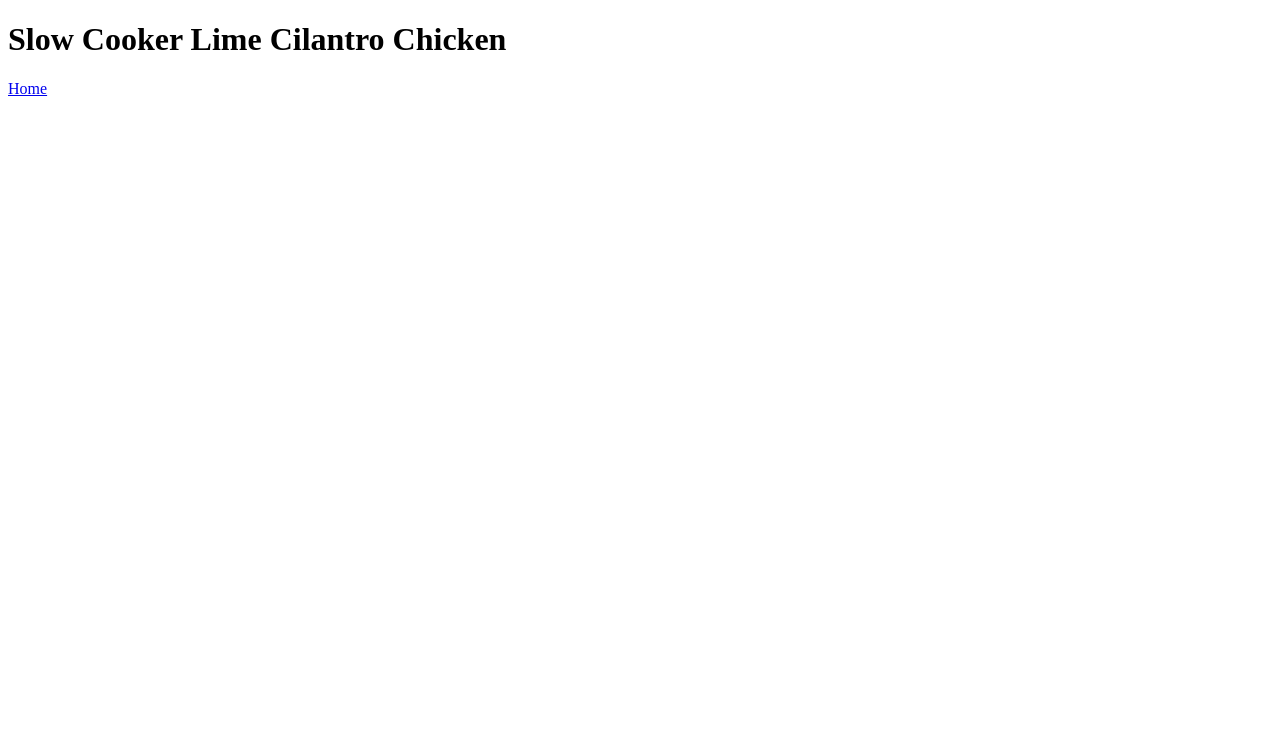
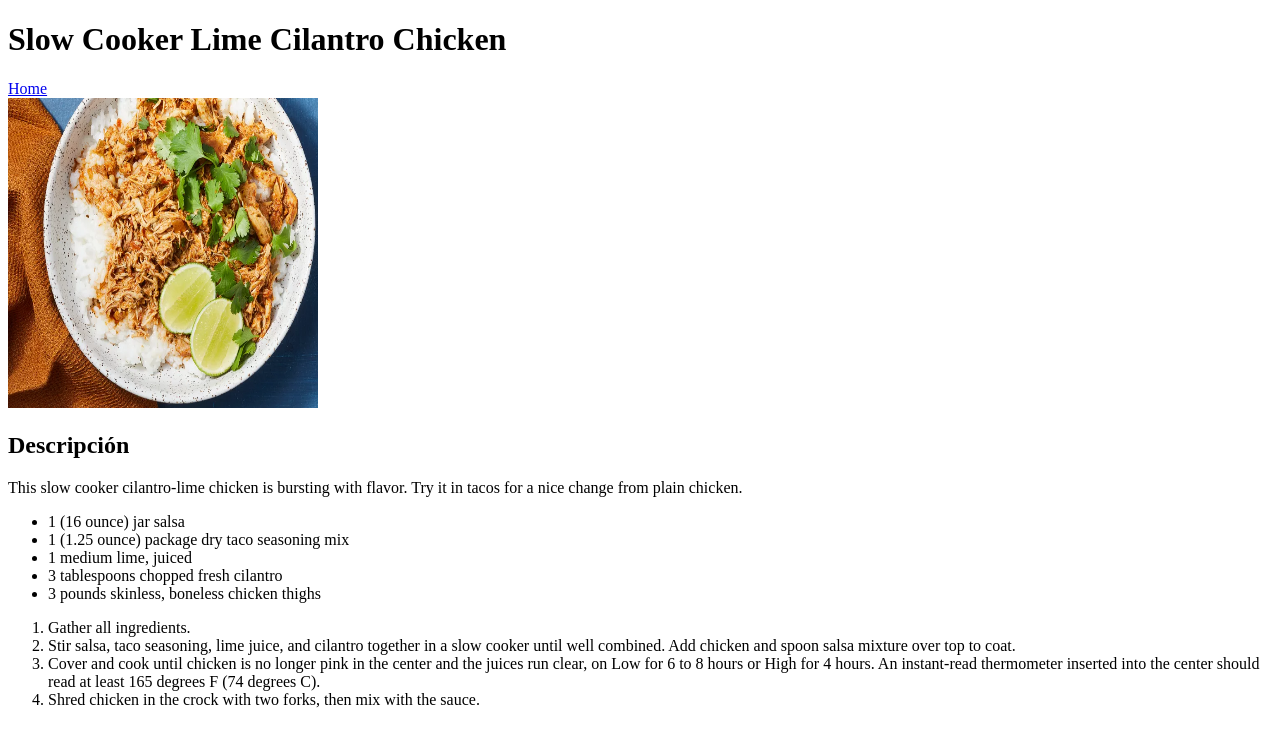
Before and after one commit to waskarEnrique/odin-recipes, a plain HTML site: page recipes/slow-cooker-lime-cilantro-chicken.html in a window 1280 px wide. Drawn offline with Linux system fonts and the light colour scheme.

Commit message:
Se termino la pagina de lime-cilantro-chicken
Se agrego un titulo, una imagen, una descripción, ingredientes y pasos

```diff
--- a/recipes/slow-cooker-lime-cilantro-chicken.html
+++ b/recipes/slow-cooker-lime-cilantro-chicken.html
@@ -1,13 +1,55 @@
 <!DOCTYPE html>
 <html lang="en">
-<head>
-    <meta charset="UTF-8">
-    <meta name="viewport" content="width=device-width, initial-scale=1.0">
+  <head>
+    <meta charset="UTF-8" />
+    <meta name="viewport" content="width=device-width, initial-scale=1.0" />
     <title>Slow Cooker Lime Cilantro Chicken</title>
-</head>
-<body>
+  </head>
+  <body>
     <h1>Slow Cooker Lime Cilantro Chicken</h1>
+
     <a href="../index.html">Home</a>
 
-</body>
+    <br />
+
+    <img
+      src="../img/RM-218863-SlowCookerCilantroLimeChicken.webp"
+      alt="Imagen of Slow Cooker Lime Cilantro Chicken"
+      height="310"
+      width="310"
+    />
+
+    <h2>Descripción</h2>
+
+    <p>
+      This slow cooker cilantro-lime chicken is bursting with flavor. Try it in
+      tacos for a nice change from plain chicken.
+    </p>
+
+    <ul>
+      <li>1 (16 ounce) jar salsa</li>
+      <li>1 (1.25 ounce) package dry taco seasoning mix</li>
+      <li>1 medium lime, juiced</li>
+      <li>3 tablespoons chopped fresh cilantro</li>
+      <li>3 pounds skinless, boneless chicken thighs</li>
+    </ul>
+
+    <ol>
+      <li>Gather all ingredients.</li>
+      <li>
+        Stir salsa, taco seasoning, lime juice, and cilantro together in a slow
+        cooker until well combined. Add chicken and spoon salsa mixture over top
+        to coat.
+      </li>
+      <li>
+        Cover and cook until chicken is no longer pink in the center and the
+        juices run clear, on Low for 6 to 8 hours or High for 4 hours. An
+        instant-read thermometer inserted into the center should read at least
+        165 degrees F (74 degrees C).
+      </li>
+      <li>
+        Shred chicken in the crock with two forks, then mix with the sauce.
+      </li>
+    </ol>
+  </body>
 </html>
```
